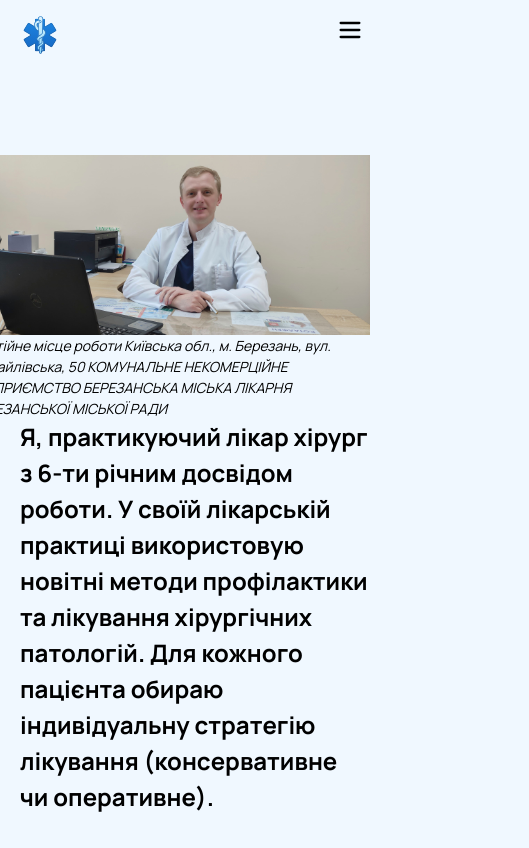
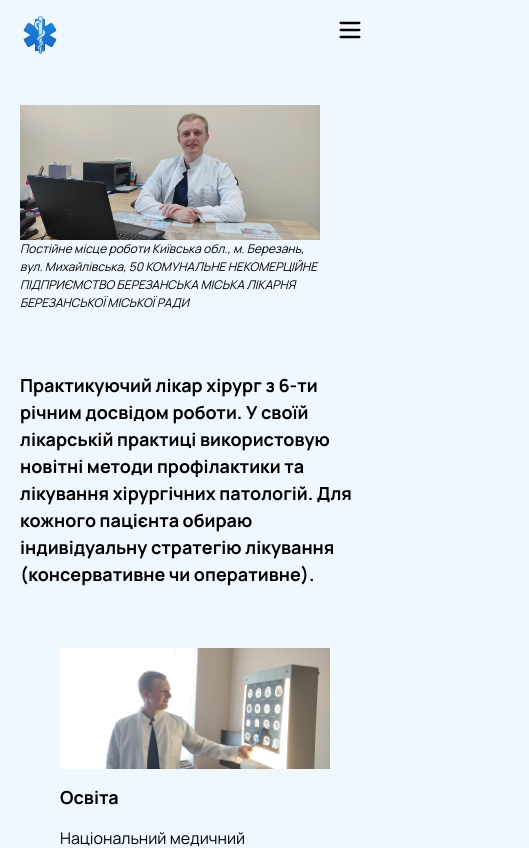
Before and after one commit to Yurii-Budynkevych/physician-project, a React (Create React App) app: page /about in a window 390 px wide. Shown: the top 848 px of the page, 529 px wide, since content can reach past the window. Built offline with nearby package versions, Linux system fonts and the light colour scheme.

Commit message:
about section responsive add

```diff
--- a/src/pages/About/About.css
+++ b/src/pages/About/About.css
@@ -1,14 +1,27 @@
 .about-section {
-    padding-top: 100px;
-    padding-bottom: 100px;
+    @media screen and (max-width: 768px) {
+        padding-top: 50px;
+        padding-bottom: 50px;
+    }
 }
 .about-section-aside {
     float: right;
     margin-left: 30px;
     width: 400px;
+
+    @media screen and (max-width: 768px) {
+        float: left;
+        margin-left: 0;
+        margin-right: 30px;
+        width: 300px;
+    }
 }
 .about-section-img {
     width: 400px;
+
+    @media screen and (max-width: 768px) {
+        width: 300px;
+    }
 }
 .about-section-img-title {
     color: black;
@@ -17,6 +30,10 @@
     font-weight: 400;
     font-size: 14px;
 
+    @media screen and (max-width: 768px) {
+        margin-bottom: 60px;
+        font-size: 12px;
+    }
 }
 .about-section-title {
     margin-bottom: 200px;
@@ -25,6 +42,11 @@
     font-style: normal;
     font-weight: 700;
     font-size: 24px;
+
+    @media screen and (max-width: 768px) {
+        margin-bottom: 0;
+        font-size: 18px;
+    }
 }
 .about-section-item {
     padding: 60px 40px;
@@ -34,10 +56,19 @@
 }
 .about-section-list-box {
     display: flex;
+
+    @media screen and (max-width: 768px) {
+        display: block;
+    }
 }
 .about-section-list-img {
     width: 500px;
     margin-right: 60px;
+
+    @media screen and (max-width: 768px) {
+        margin-right: 0;
+        margin-bottom: 15px;
+    }
 }
 .about-section-subtitle {
     margin-bottom: 15px;
--- a/src/pages/About/About.jsx
+++ b/src/pages/About/About.jsx
@@ -21,7 +21,7 @@ const About = () => {
           </p>
         </aside>
         <h1 className="about-section-title">
-          Я, практикуючий лікар хірург з 6-ти річним досвідом роботи. У своїй
+          Практикуючий лікар хірург з 6-ти річним досвідом роботи. У своїй
           лікарській практиці використовую новітні методи профілактики та
           лікування хірургічних патологій. Для кожного пацієнта обираю
           індивідуальну стратегію лікування (консервативне чи оперативне).
```
